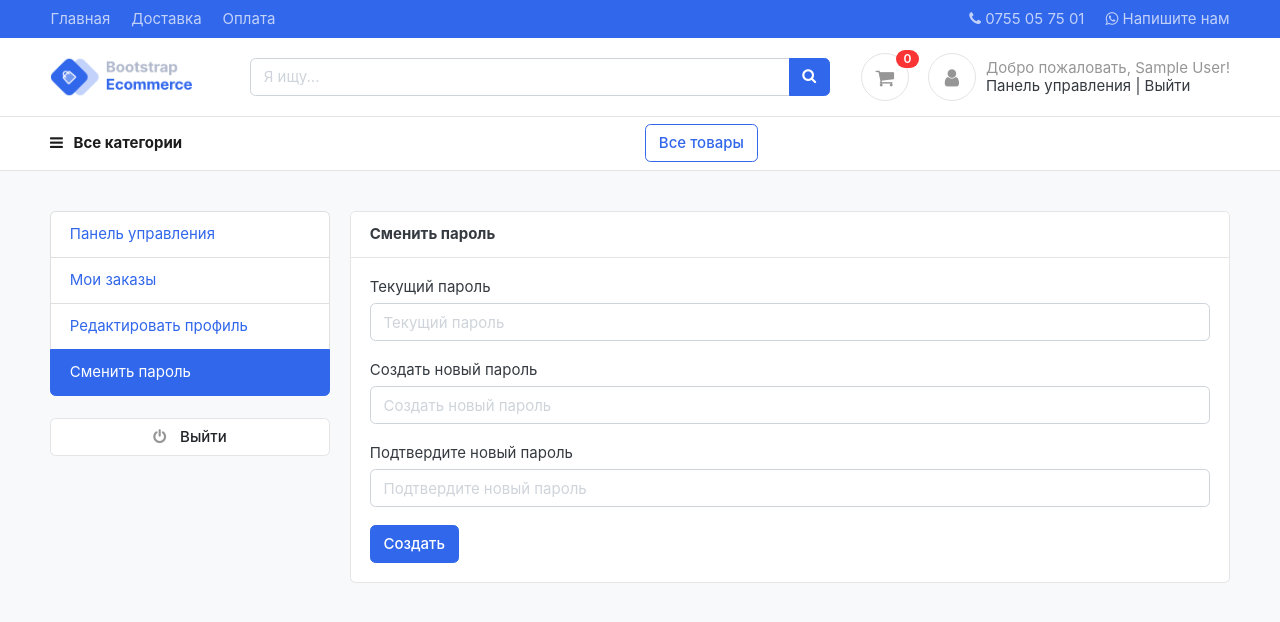
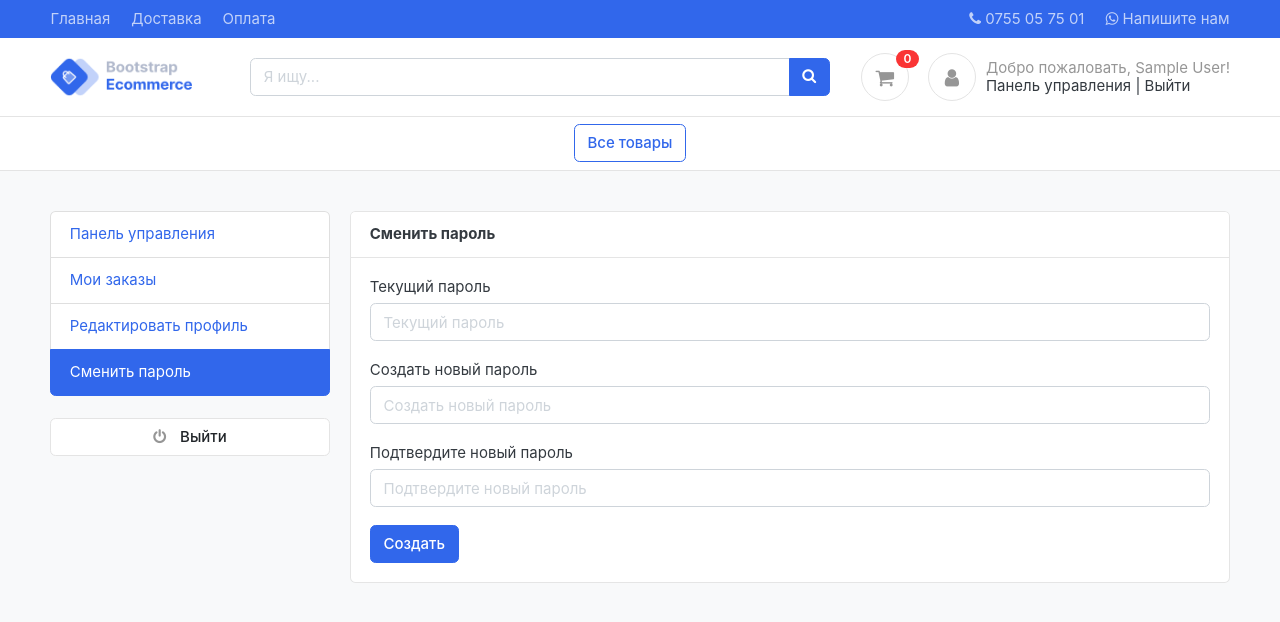
Before and after one commit to akhmadakhmedov/modamag-amazon-oregon, a Django app: page /accounts/change_password/ in a window 1280 px wide. Shown: the top 622 px of the page. Run offline with Django 3.2, Linux system fonts and the light colour scheme; the visitor is signed in with stand-in values (Sample User, id 1); data that the repository does not hold is empty; parts of the project's set-up code (start-up, migrations or seed data) failed here and were passed over; some libraries are stand-ins or nearby versions; some web fonts are replaced.

Commit message:
Removed all categories from navbar

```diff
--- a/templates/includes/navbar.html
+++ b/templates/includes/navbar.html
@@ -88,15 +88,14 @@
 
     <div class="collapse navbar-collapse" id="main_nav">
       <ul class="navbar-nav">
-      	<li class="nav-item dropdown">
+      	<!--- <li class="nav-item dropdown">
 		  <a class="nav-link pl-0" data-toggle="dropdown" href="#"><strong> <i class="fa fa-bars"></i> &nbsp  Все категории</strong></a>
-          <!---<a href="#" class="btn btn-outline-primary float-right">Все товары</a>--->
           <div class="dropdown-menu">
 		  {% for category in links %}
             <a class="dropdown-item" href="{{ category.get_url }}">{{ category.category_name }}</a>
 		  {% endfor %}
           </div>
-        </li>
+        </li> --->
         <li class="nav-item">
 			{% for category in linki %}
 				&nbsp;<a class="btn btn-outline-primary" href="{{ category.get_url }}">{{ category.category_name }}</a>
```
